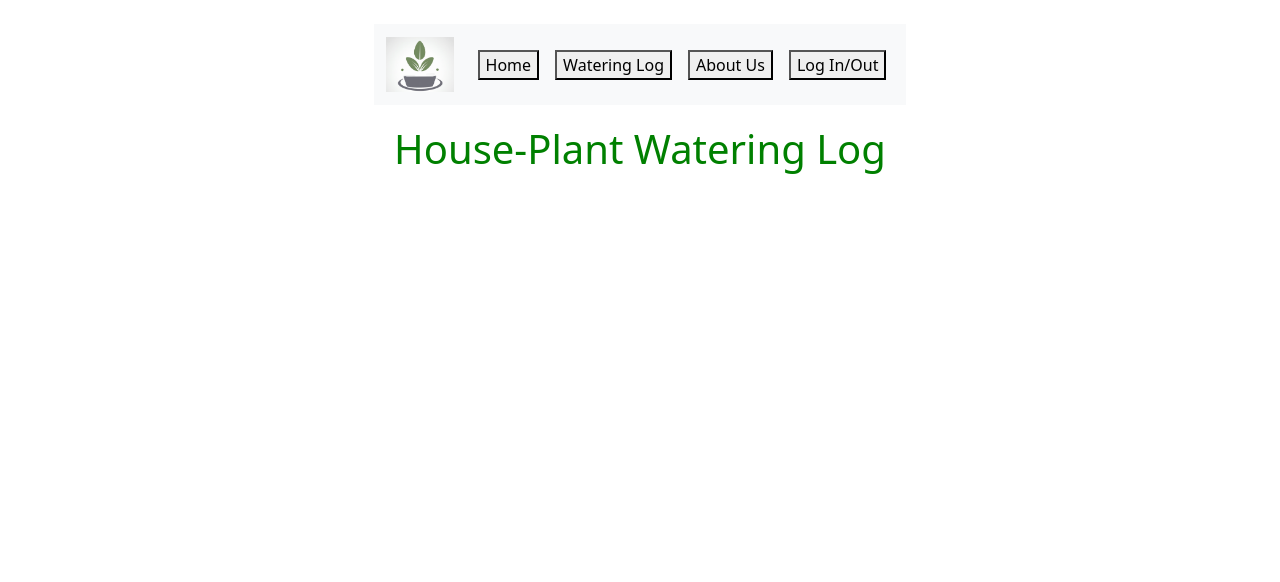
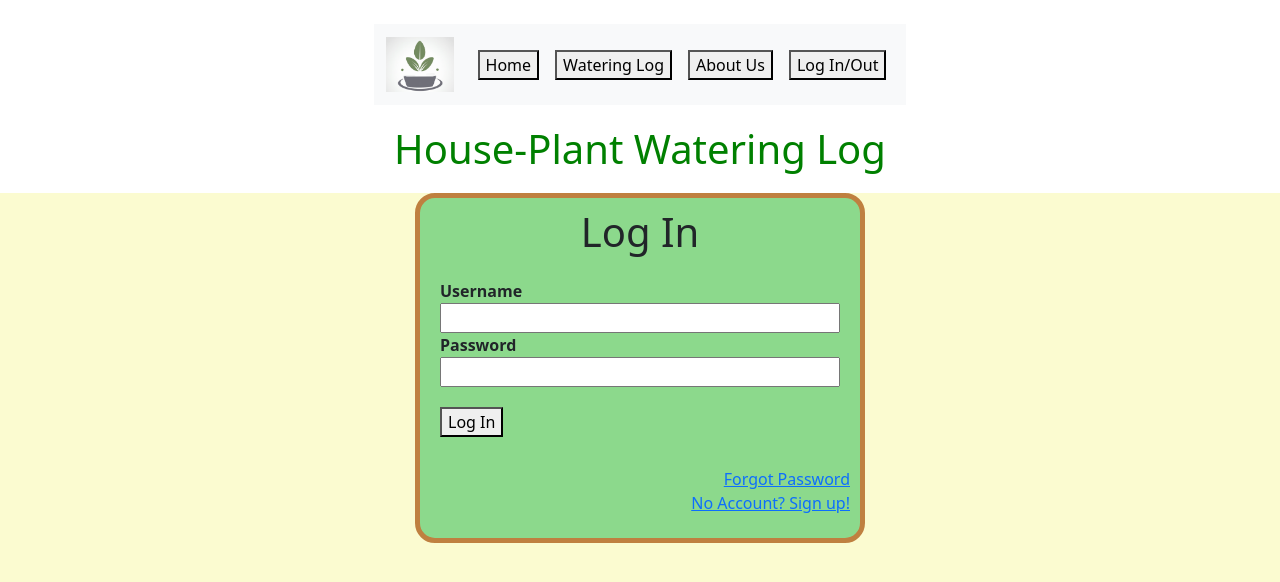
Before and after one commit to JacksenSE/plant-water-log, a React (Create React App) app: page /login in a window 1280 px wide. Shown: the top 582 px of the page. Built offline with nearby package versions, Linux system fonts and the light colour scheme.

Commit message:
Added nonfunctional login w styling

```diff
--- a/src/App.js
+++ b/src/App.js
@@ -8,7 +8,7 @@ import { Routes, Route, Link } from "react-router-dom";
 import CarouselPage from './Components/Carousel/Carousel';
 import CRUD from './Components/CRUD/CRUD';
 import Home from './Components/Home/Home';
-
+import LogIn from './Components/LogIn/Login';
 
 function App() {
   return (
@@ -20,6 +20,7 @@ function App() {
         <Routes>
           <Route path="home" element={<Home/>} />
           <Route path="log" element={<CRUD/>} />
+          <Route path='login' element={<LogIn/>} />
         </Routes>
   </>
 
--- /dev/null
+++ b/src/Components/LogIn/Login.css
@@ -0,0 +1,38 @@
+.logInBody {
+    background-color: #fbfbd0;
+    width: 100vw;
+    height: 100vh;
+}
+
+.logIn {
+    background-color: #8cd98c;
+    border: 5px solid #bf8040;
+    border-radius: 20px;
+    margin: auto;
+    width: 450px;
+    height: 350px;
+}
+
+.logIn h1 {
+    text-align: center;
+    padding: 10px;
+}
+
+.logIn form {
+    text-align: left;
+    padding: 20px;
+    padding-top: 5px;
+}
+
+.logIn input {
+    width: 100%;
+}
+
+.logIn button {
+    margin-top: 20px;
+}
+
+.logInLinks {
+    text-align: right;
+    padding: 10px;
+}
--- /dev/null
+++ b/src/Components/LogIn/Login.jsx
@@ -0,0 +1,25 @@
+import React from "react";
+import './Login.css'
+
+function LogIn () {
+    return (
+        <body className="logInBody">
+                    <div className="logIn">
+            <h1>Log In</h1>
+            <form>
+                <label htmlFor=""><b>Username</b></label><br />
+                <input type="text" /><br />
+                <label htmlFor=""><b>Password</b></label><br />
+                <input type="text" /><br />
+                <button>Log In</button>
+            </form>
+            <div className="logInLinks">
+                <a href="">Forgot Password</a><br />
+                <a href="">No Account? Sign up!</a>
+            </div>
+        </div>
+        </body>
+    )
+}
+
+export default LogIn;
```
